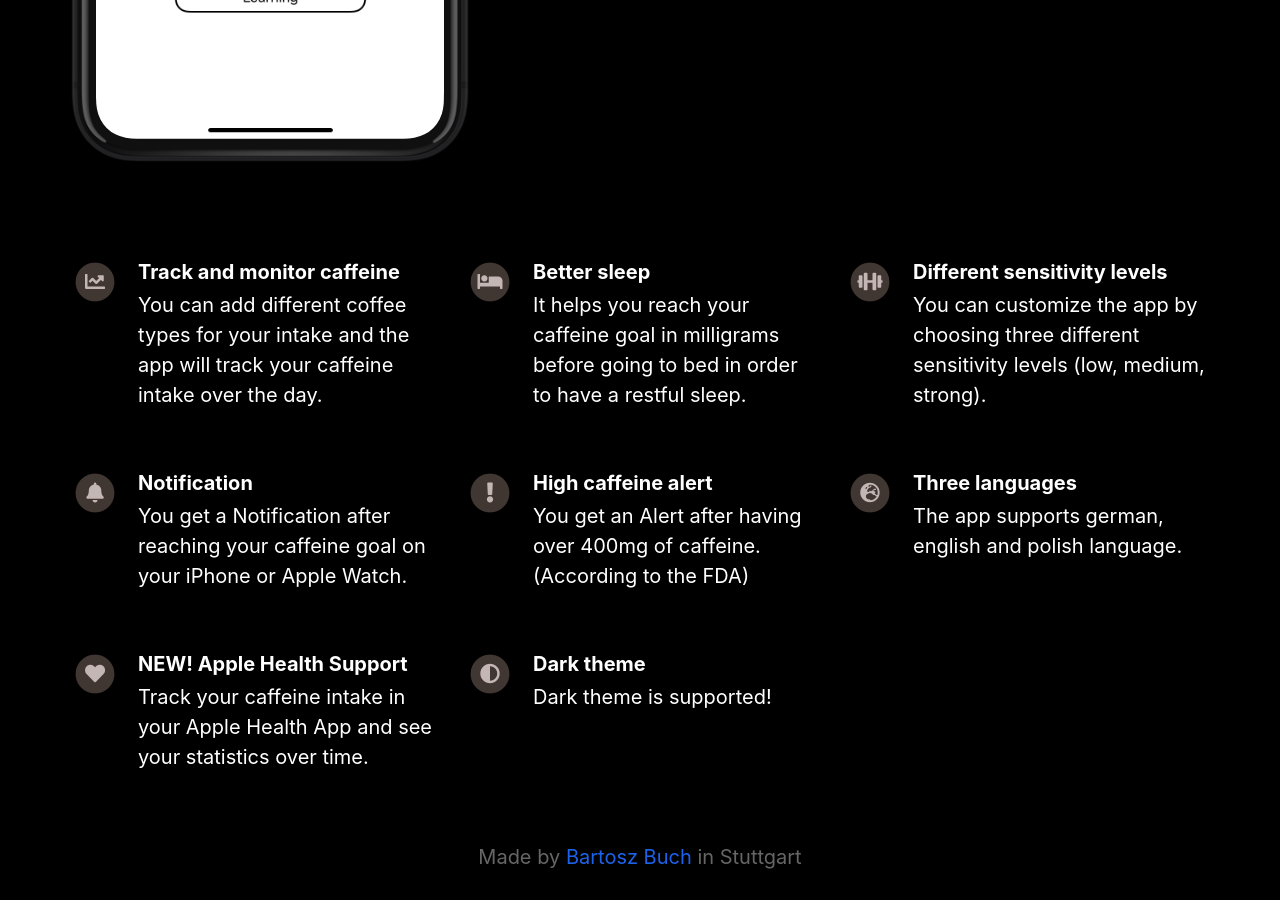
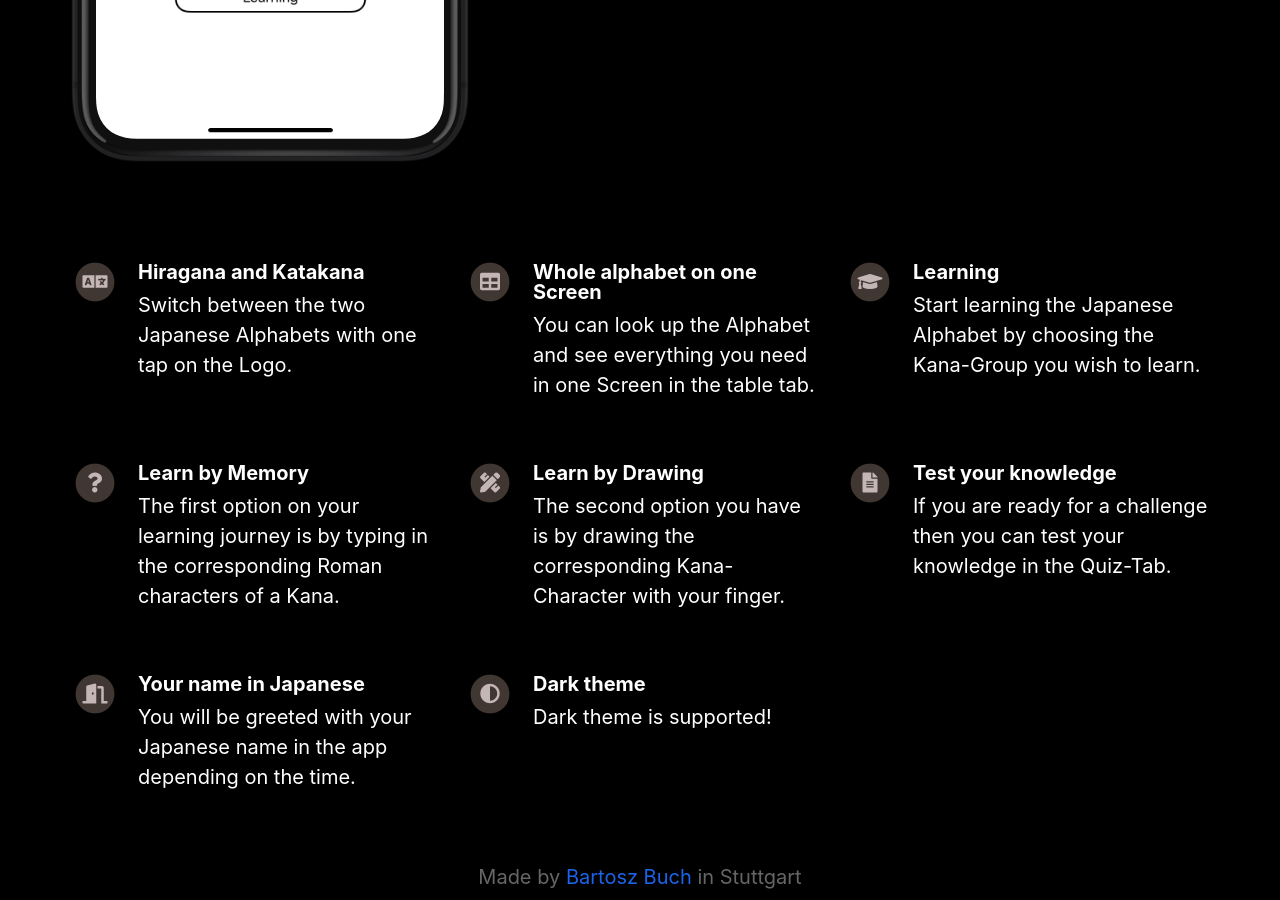
Before and after one commit to BarTechB/MaRu, a Jekyll site: the page built from index.html, in a window 1280 px wide and 900 px high, scrolled down 822 px. Built offline with Jekyll 4.4.1, drawn with Linux system fonts in a browser that asks for light colours; nearby versions of some CDN libraries.

Commit message:
Update _config.yml

```diff
--- a/_config.yml
+++ b/_config.yml
@@ -34,33 +34,33 @@ youtube_username                          :
 # Feature List                            Edit, add or remove features to be presented.
 features                                  :
 
-  - title                                 : Track and monitor caffeine
-    description                           : You can add different coffee types for your intake and the app will track your caffeine intake over the day.
-    fontawesome_icon_name                 : chart-line
+  - title                                 : Hiragana and Katakana
+    description                           : Switch between the two Japanese Alphabets with one tap on the Logo.
+    fontawesome_icon_name                 : language
 
-  - title                                 : Better sleep
-    description                           : It helps you reach your caffeine goal in milligrams before going to bed in order to have a restful sleep.
-    fontawesome_icon_name                 : bed
+  - title                                 : Whole alphabet on one Screen
+    description                           : You can look up the Alphabet and see everything you need in one Screen in the table tab.
+    fontawesome_icon_name                 : table
 
-  - title                                 : Different sensitivity levels
-    description                           : You can customize the app by choosing three different sensitivity levels (low, medium, strong).
-    fontawesome_icon_name                 : dumbbell
+  - title                                 : Learning
+    description                           : Start learning the Japanese Alphabet by choosing the Kana-Group you wish to learn.
+    fontawesome_icon_name                 : graduation-cap
 
-  - title                                 : Notification
-    description                           : You get a Notification after reaching your caffeine goal on your iPhone or Apple Watch.
-    fontawesome_icon_name                 : bell
+  - title                                 : Learn by Memory
+    description                           : The first option on your learning journey is by typing in the corresponding Roman characters of a Kana.
+    fontawesome_icon_name                 : question
 
-  - title                                 : High caffeine alert
-    description                           : You get an Alert after having over 400mg of caffeine. (According to the FDA)
-    fontawesome_icon_name                 : exclamation
+  - title                                 : Learn by Drawing
+    description                           : The second option you have is by drawing the corresponding Kana-Character with your finger.
+    fontawesome_icon_name                 : pencil-ruler
 
-  - title                                 : Three languages
-    description                           : The app supports german, english and polish language.
-    fontawesome_icon_name                 : globe-europe
+  - title                                 : Test your knowledge
+    description                           : If you are ready for a challenge then you can test your knowledge in the Quiz-Tab.
+    fontawesome_icon_name                 : file-alt
 
-  - title                                 : NEW! Apple Health Support
-    description                           : Track your caffeine intake in your Apple Health App and see your statistics over time.
-    fontawesome_icon_name                 : heart
+  - title                                 : Your name in Japanese
+    description                           : You will be greeted with your Japanese name in the app depending on the time.
+    fontawesome_icon_name                 : door-open
 
 
   - title                                 : Dark theme
```
